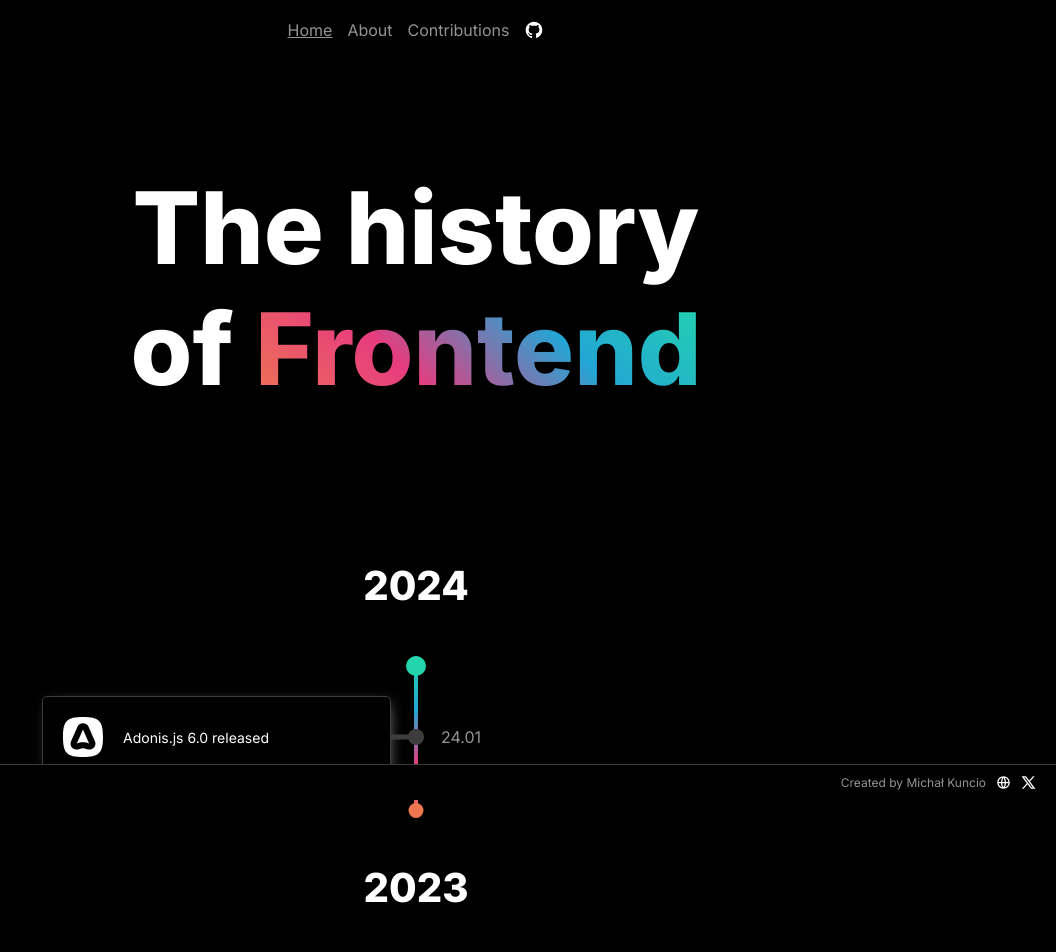
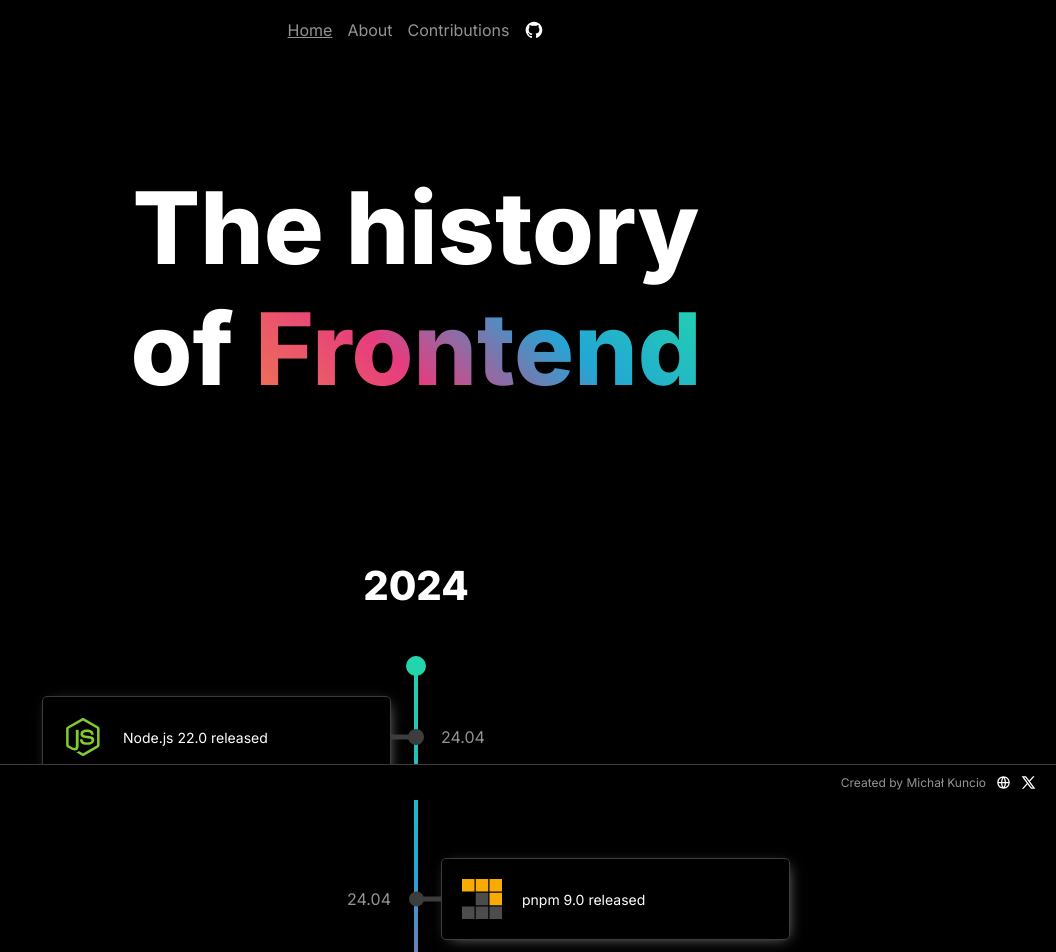
Before and after one commit to michalkuncio/frontendhistory, a Nuxt app: page / in a window 1280 px wide. Shown: the top 952 px of the page, without its empty margins (224-1280 px from the left). Built offline with nearby package versions, Linux system fonts and the light colour scheme.

Commit message:
Add new events

```diff
--- /dev/null
+++ b/components/icons/logos/pnpm.vue
@@ -0,0 +1,3 @@
+<template>
+  <svg width="128" height="128" viewBox="0 0 128 128" xmlns="http://www.w3.org/2000/svg"><path fill="#f8ab00" d="M0 .004V40h39.996V.004Zm43.996 0V40h40V.004Zm44.008 0V40H128V.004Zm0 43.996v39.996H128V44Z"/><path fill="#4c4c4c" d="M43.996 44v39.996h40V44ZM0 87.996v40h39.996v-40Zm43.996 0v40h40v-40Zm44.008 0v40H128v-40Z"/></svg>
+</template>
--- /dev/null
+++ b/components/icons/logos/storybook.vue
@@ -0,0 +1,3 @@
+<template>
+  <svg width="128" height="128" viewBox="0 0 128 128" xmlns="http://www.w3.org/2000/svg"><path fill="#FF4785" d="m107.346 2.012l-6.914.431l.539 14.377c.028.795-.889 1.259-1.514.766l-4.63-3.65l-5.485 4.162a.934.934 0 0 1-1.498-.784l.617-14.123L19.873 7.48a6.264 6.264 0 0 0-5.87 6.488l3.86 102.838a6.264 6.264 0 0 0 5.98 6.023l83.612 3.754a6.27 6.27 0 0 0 4.609-1.73a6.26 6.26 0 0 0 1.936-4.526V8.264a6.26 6.26 0 0 0-1.975-4.566a6.26 6.26 0 0 0-4.679-1.686m-41.46 21.187c16.308 0 25.214 8.723 25.214 25.319c-2.204 1.713-18.62 2.88-18.62.443c.346-9.3-3.817-9.707-6.13-9.707c-2.198 0-5.899.662-5.899 5.644c0 12.288 31.69 11.625 31.69 36.424c0 13.95-11.335 21.655-25.791 21.655c-14.92 0-27.957-6.036-26.485-26.963c.578-2.457 19.545-1.873 19.545 0c-.23 8.635 1.735 11.175 6.707 11.175c3.817 0 5.553-2.103 5.553-5.646c0-12.621-31.227-13.063-31.227-36.201c0-13.285 9.138-22.143 25.444-22.143z"/></svg>
+</template>
--- a/data/2024.ts
+++ b/data/2024.ts
@@ -1,6 +1,24 @@
 export default {
     year: 2024,
     items: [
+        {
+            date: '2024-04-24',
+            title: 'Node.js 22.0 released',
+            link: 'https://github.com/nodejs/node/releases/tag/v22.0.0',
+            icon: 'node'
+        },
+        {
+            date: '2024-04-24',
+            title: 'pnpm 9.0 released',
+            link: 'https://github.com/pnpm/pnpm/releases/tag/v9.0.0',
+            icon: 'pnpm'
+        },
+        {
+            date: '2024-03-11',
+            title: 'Storybook 8.0 released',
+            link: 'https://github.com/storybookjs/storybook/releases/tag/v8.0.0',
+            icon: 'storybook'
+        },
         {
             date: '2024-01-24',
             title: 'Adonis.js 6.0 released',
--- a/pages/contributions.vue
+++ b/pages/contributions.vue
@@ -31,6 +31,9 @@ useHead({
             <li>
                 <a href="https://github.com/danielroe">danielroe</a>
             </li>
+            <li>
+                <a href="https://github.com/mario-neuhold">mario-neuhold</a>
+            </li>
         </ul>
         <p>contribute and get listed here! 🥳</p>
     </div>
```
Also changed, not shown: 1 other file (tests, documents, lock files or other folders).
